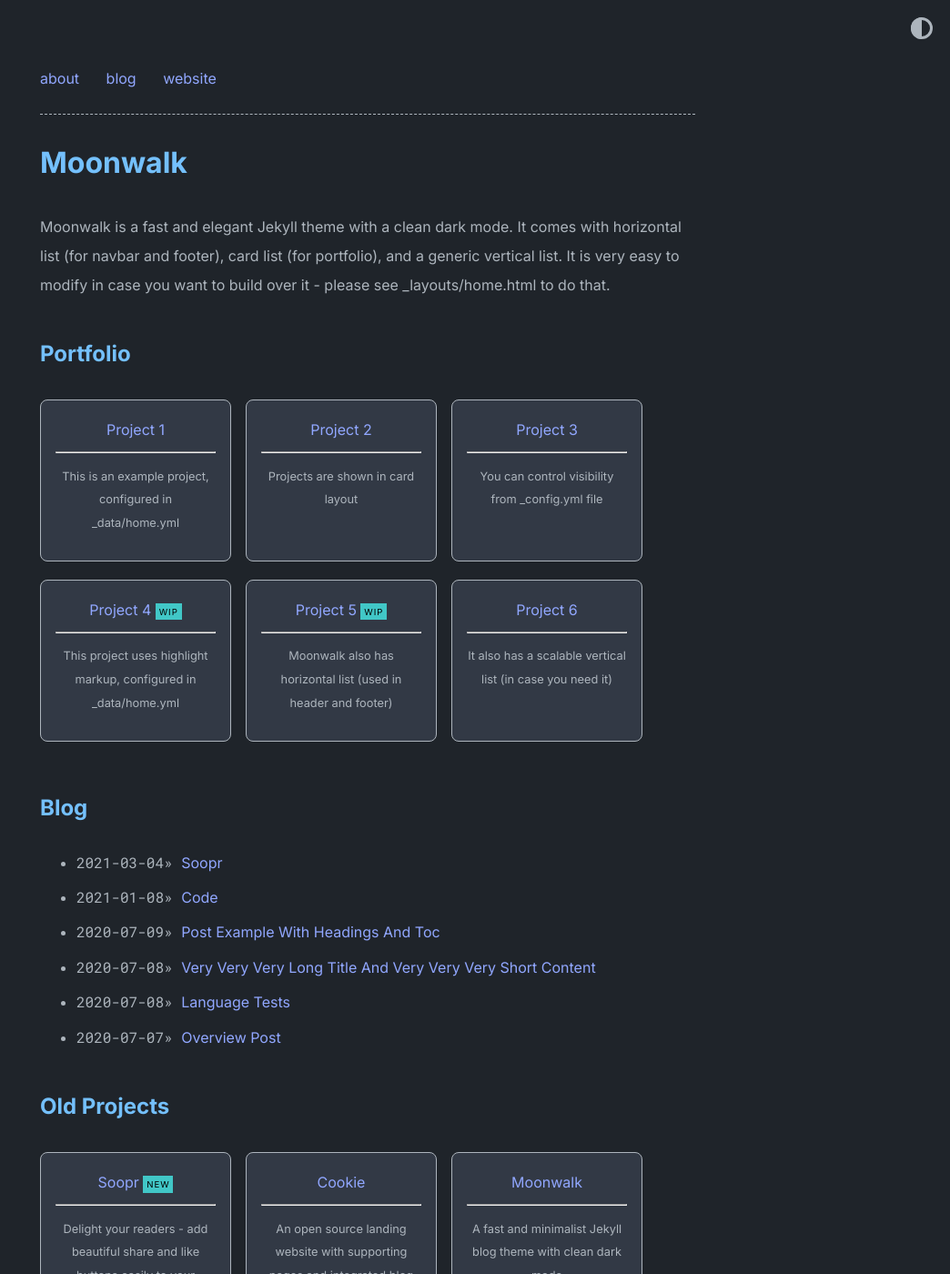
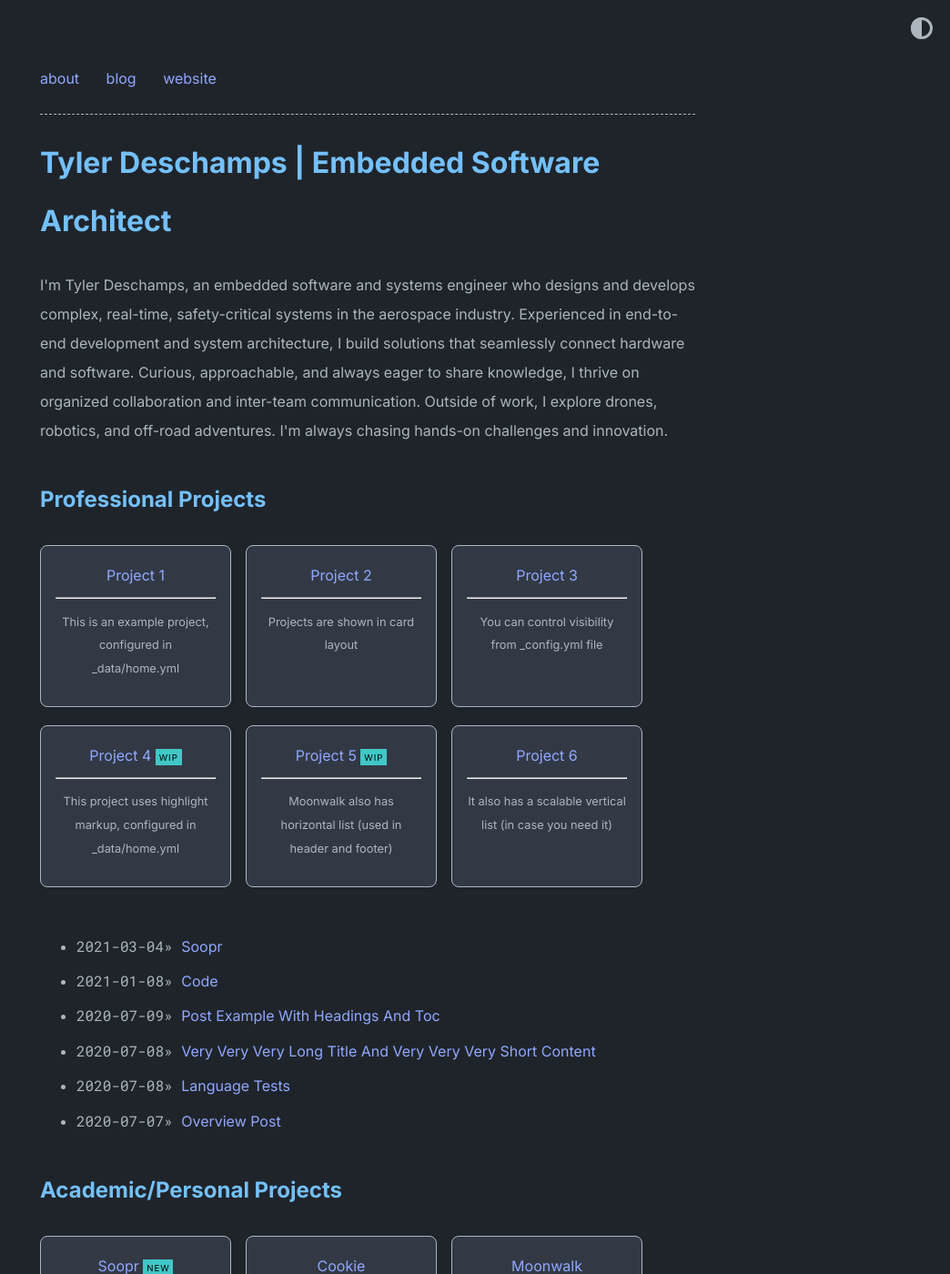
Before and after one commit to tdes5123/tyler.deschamps.github.io, a Jekyll site: the page built from index.md, in a window 1280 px wide and 1400 px high. Shown: the whole window at 91% size, without its empty margins (236-1280 px from the left). Built offline with Jekyll 4.4.1, drawn with Linux system fonts in a browser that asks for light colours; some of the changed text lies outside the part shown.

Commit message:
updating main page

```diff
--- a/_config.yml
+++ b/_config.yml
@@ -1,16 +1,11 @@
-title: Moonwalk
-author: Abhinav Saxena
-url: https://www.abhinavsaxena.com/moonwalk # root address of the site
+title: Tyler Deschamps | Embedded Software Architect
+author: Tyler Deschamps
 description: > # description of the site (multiple lines allowed)
-  Moonwalk is a fast and elegant Jekyll theme with a clean dark mode. It comes with horizontal list (for navbar and footer), card list (for portfolio), and a generic vertical list. It is very easy to modify in case you want to build over it - please see _layouts/home.html to do that.
+  I'm Tyler Deschamps, an embedded software and systems engineer who designs and develops complex, real-time, safety-critical systems in the aerospace industry. Experienced in end-to-end development and system architecture, I build solutions that seamlessly connect hardware and software. Curious, approachable, and always eager to share knowledge, I thrive on organized collaboration and inter-team communication. Outside of work, I explore drones, robotics, and off-road adventures. I'm always chasing hands-on challenges and innovation.
 
 permalink: /:slug
 
 favicon: "./logo.png" # relative path to site's favicon
-
-twitter:
-    username: abhinav # update or delete this
-    card: summary_large_image
 
 #theme: moonwalk # if you are using GitHub Pages, change it to remote_theme: abhinavs/moonwalk
 remote_theme: abhinavs/moonwalk
@@ -33,10 +28,9 @@ theme_config:
   show_tags: true # show tags in a blog posts
   # options for "home" page
   home:
-    title_projects: Portfolio
+    title_projects: Professional Projects
     title_misc_list: Details
-    title_blog: Blog
-    title_old_projects: Old Projects
+    title_old_projects: Academic/Personal Projects
 
 soopr:
   publish_token: "" # sign up at https://www.soopr.co to get your publish token and personalize share and reaction options
```
